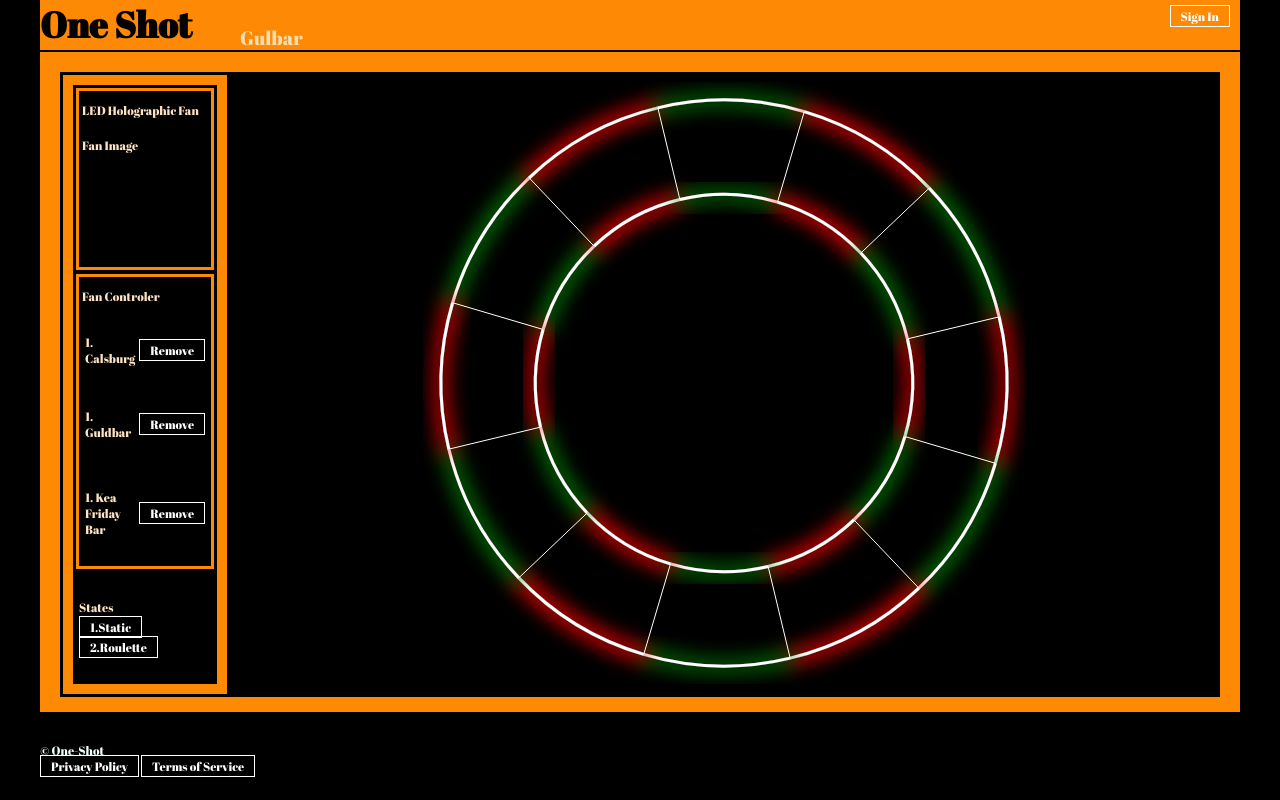
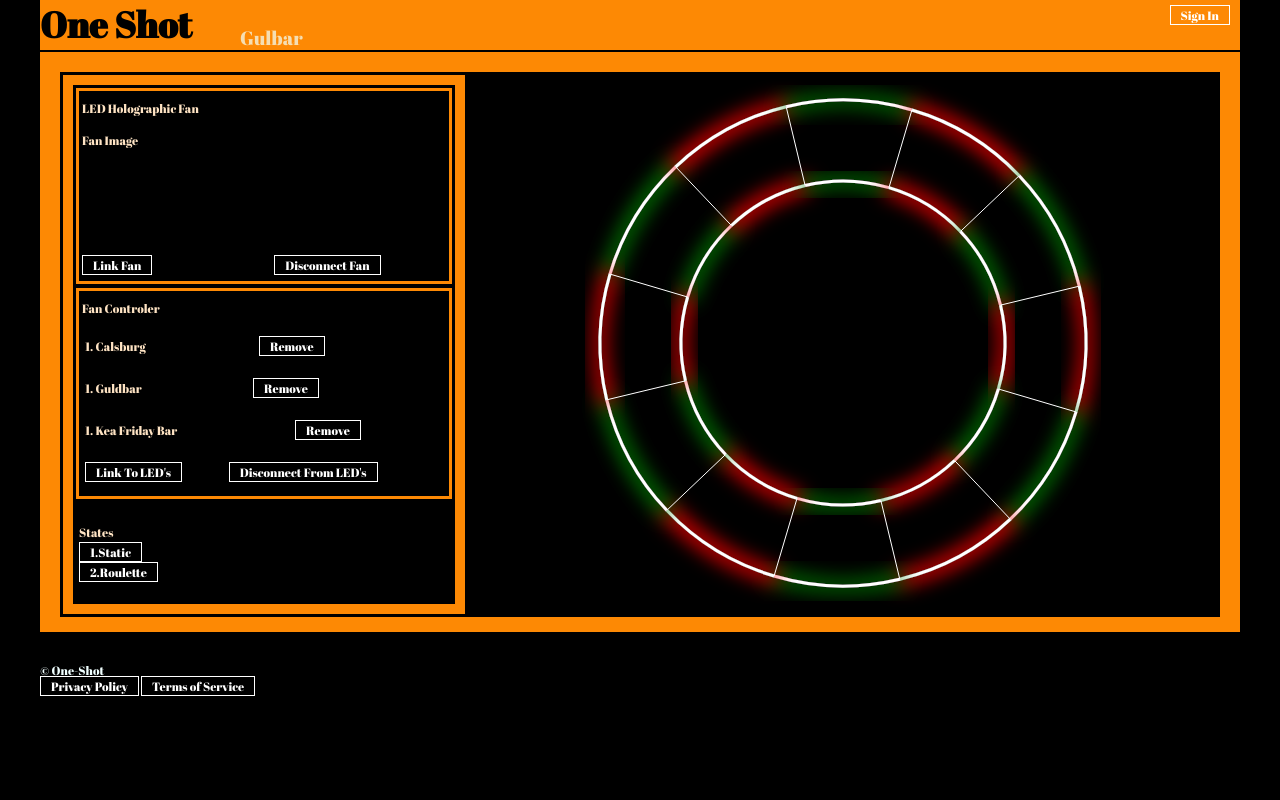
Before and after one commit to mrmareksvk/Roulette-Wheel, a PHP site: page / in a window 1280 px wide. Run offline with PHP 8.4, Linux system fonts and the light colour scheme.

Commit message:
Updated Software 07_12_21

```diff
--- a/RouletteGUI/website/Body/body.php
+++ b/RouletteGUI/website/Body/body.php
@@ -13,7 +13,7 @@
 
         <table class="mainborder">
             <tr>
-                <td width="30px">
+                <td width="35%">
                     <?php include 'Body\cell1.php';?>
                 </td>
                 <td id="roulettecontainer" valign="center" align="center">
--- a/RouletteGUI/website/Body/cell1.php
+++ b/RouletteGUI/website/Body/cell1.php
@@ -15,6 +15,14 @@
                 <tr>
                     <td>
                         <canvas id="ImageCanvas"></canvas>
+                    </td>
+                </tr>
+                <tr>
+                    <td>
+                        <a id="linkfan" href="#">Link Fan</a>
+                    </td>
+                    <td>
+                        <a id="disconnectfan" href="#">Disconnect Fan</a>
                     </td>
                 </tr>
             </table>
@@ -70,10 +78,24 @@
                         </table>
                     </td>
                 </tr>
+                <tr>
+                    <td>
+                        <table>
+                            <tr>
+                                <td>
+                                    <a id="linkLED" href="#">Link To LED's</a>
+                                </td>
+                                <td>
+                                    <a id="disconnectLED" href="#">Disconnect From LED's</a>
+                                </td>
+                            </tr>
                         </table>
                     </td>
                 </tr>
                 <tr>
+            </table>
+        </td>
+    </tr>
     <td class="States">
         <table>
             <tr>
--- a/RouletteGUI/website/Roulette Wheel/rouletteWheel.js
+++ b/RouletteGUI/website/Roulette Wheel/rouletteWheel.js
@@ -1,3 +1,4 @@
+// LED Variables
 var LEDs = [
     [1, 'green'],
     [2, 'red'],
@@ -37,6 +38,7 @@ if (height1 < width1) {
     height1 = width1;
 }
 
+// SVG tags
 document.getElementById('roulettecontainer').innerHTML =
 '<svg id="dynamiccan" height="' + height1 +
 '" width="' + width1 +
@@ -45,6 +47,7 @@ document.getElementById('roulettecontainer').innerHTML =
 //alert("width" + width1 + ",height" + height1);
 var arcsegments = 1 / 12;
 
+// Draw Basic Arc Frames
 popLines();
 popLEDs();
 
@@ -66,7 +69,7 @@ function popLEDs(){
     }
 }
 
-
+// Arc paths
 for (i = 0; i < 12; i++) {
     document.getElementById("arc" + (i + 1)).setAttribute("d", describeArc(width1 / 2, height1 / 2, (width1 - 50) / 2, (
         arcsegments *
@@ -79,7 +82,7 @@ for (i = 12; i < 24; i++) {
         360) * i, (arcsegments * 360) * (i + 1)));
 }
 
-
+// All Points of All Arcs
 var points = [
     [0, 0],
     [0, 0],
@@ -108,7 +111,7 @@ var points = [
 ];
 
 
-
+// Get Arc Points
 for (i = 0; i < 24; i++) {
     var info = document.querySelector('#arc' + (i + 1)).attributes[5].nodeValue;
     var points1 = [];
@@ -126,18 +129,15 @@ for (i = 0; i < 24; i++) {
 }
 //alert(points.join("\n"));
 
+// Draw Lines
 for (i = 0; i < 12; i++) {
     //   alert(LEDs[i][1]);
     document.getElementById('dynamiccan').innerHTML += '<line x1="' + points[i][0] + '" y1="' + points[i][1] +
         '" x2="' + points[i + 12][0] + '" y2="' + points[i + 12][1] + '" stroke="white" />';
 }
-/*for (i = 0; i < 12; i++) {
-document.getElementById('dynamiccan').innerHTML +=
-    '<Path x1 = "0" y1 = "0" x2 = "200" y2 = "200" style = "stroke:rgb(255,255,255);stroke-width:2" />';
-}*/
 
 
-
+// Arc Formulas 1
 function polarToCartesian(centerX, centerY, radius, angleInDegrees) {
     var addedDegrees = 5;
     var angleInRadians = (angleInDegrees - 90) * Math.PI / 180.0;
@@ -148,6 +148,7 @@ function polarToCartesian(centerX, centerY, radius, angleInDegrees) {
     };
 }
 
+// Arc Formulas 2
 function describeArc(x, y, radius, startAngle, endAngle) {
 
     var start = polarToCartesian(x, y, radius, endAngle);
@@ -163,6 +164,7 @@ function describeArc(x, y, radius, startAngle, endAngle) {
     return d;
 }
 
+// Roulette Spin Button Pressed
 function RouletteSpin() {
 
     //var anicount = 1;
@@ -190,7 +192,7 @@ function RouletteSpin() {
             //alert(LEDs[i][1]);
           }
 
-        if (timePassed >= 6000) {
+        if (timePassed >= 3000) {
             clearInterval(timer); // finish the animation after 2 seconds
             return;
           }
@@ -198,10 +200,12 @@ function RouletteSpin() {
     }, rand(15,50))
 }
 
+// Random Function
 function rand (min, max) {
     return Math.floor(Math.random() * (max - min)) + min;
 }
 
+// Sleep Function
 function sleep(milliseconds) {
     const date = Date.now();
     let currentDate = null;
--- a/RouletteGUI/website/Styles/styles.css
+++ b/RouletteGUI/website/Styles/styles.css
@@ -2,6 +2,7 @@
 
 @import url("https://fonts.googleapis.com/css2?family=Abril+Fatface&display=swap");
 
+/*Page*/
 html,body {
   font-family: "Abril Fatface", cursive;
   font-size: 12px;
@@ -16,7 +17,7 @@ html,body {
 
 #page {
   max-width: 1200px;
-  height: 80%;
+  height: 70%;
   margin: 0 auto;
   position: relative;
 }
@@ -49,18 +50,15 @@ p {
   margin: 0 0 1em 0;
 }
 
+/* Button*/
 a {
   font-size: 1em;
   text-decoration: none;
   color: #fff;
   border: 1px solid #fff;
-  padding: 2px 10px;
+  padding: 1px 10px;
   transition: background-color;
 }
-
-/*a:visited {
-  color: #fd8904;
-}*/
 
 a:hover {
   background-color: rgba(255, 255, 255, 1);
@@ -93,7 +91,7 @@ header div.logo span {
   left: 200px;
 }
 
-/* Section - All */
+/* Body All */
 
 section {
   padding: 0 px;
@@ -107,7 +105,7 @@ section::after {
   clear: both;
 }
 
-/* Section - Main */
+/* Body - Main */
 
 section.main {
   margin-top: 2px;
```
Lines whose indentation alone changed are shown as unchanged.
